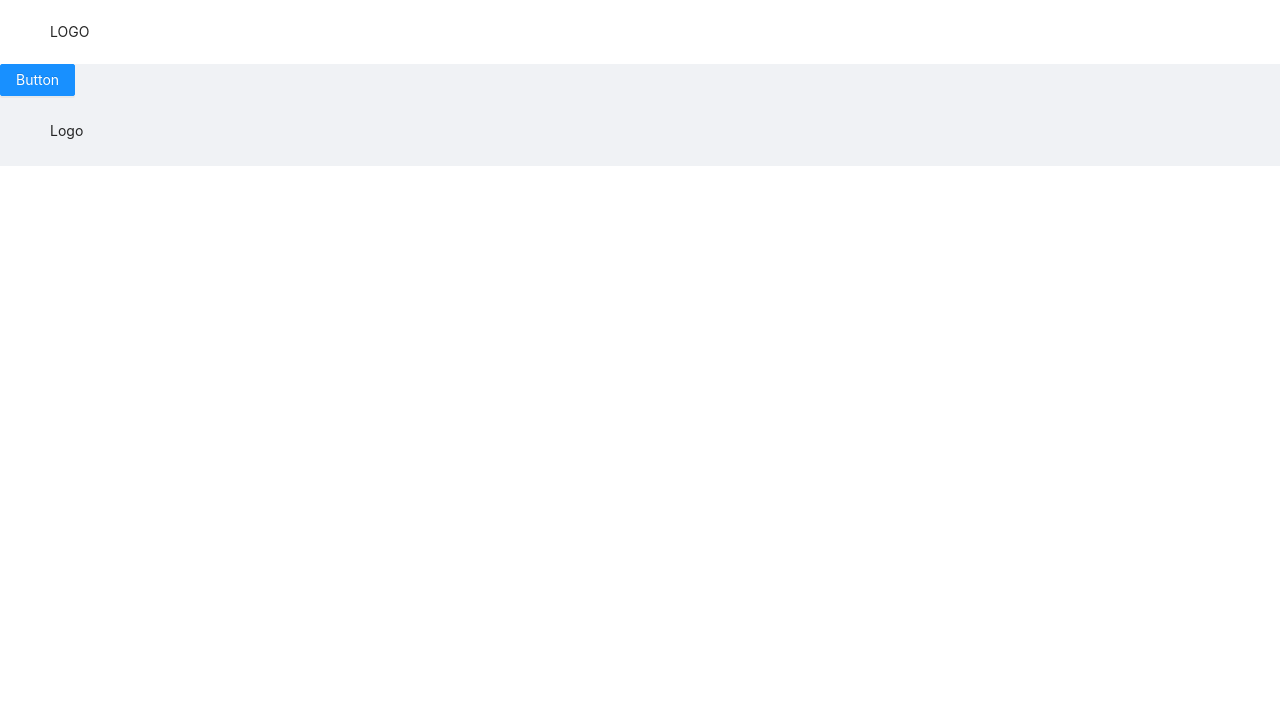
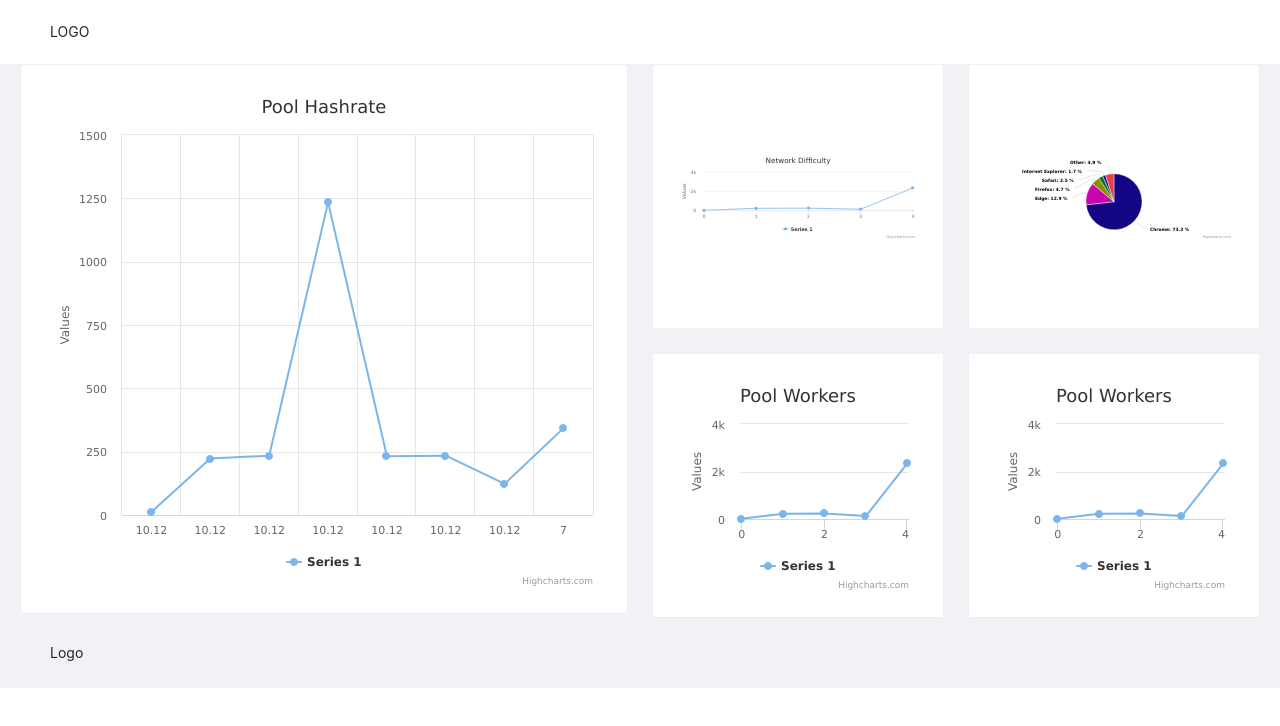
Before and after one commit to nicholidev/evr-frontend, a Next.js app: page / in a window 1280 px wide. Shown: the top 726 px of the page. Built offline with nearby package versions, Linux system fonts and the light colour scheme.

Commit message:
(feat)/dashboard page, home layout

```diff
--- a/package.json
+++ b/package.json
@@ -3,7 +3,7 @@
   "version": "0.1.0",
   "private": true,
   "scripts": {
-    "dev": "next dev",
+    "dev": "SET PORT=8080 && next dev",
     "build": "next build",
     "start": "next start",
     "lint": "next lint"
@@ -27,8 +27,8 @@
     "@types/styled-components": "^5.1.26",
     "babel-plugin-import": "^1.13.5",
     "babel-plugin-module-resolver": "^4.1.0",
-    "eslint": "8.27.0",
-    "eslint-config-next": "13.0.3",
+    "eslint": "8.23.0",
+    "eslint-config-next": "12.2.5",
     "next-compose-plugins": "^2.2.1",
     "next-plugin-antd-less": "^1.8.0"
   }
--- a/src/components/container.tsx
+++ b/src/components/container.tsx
@@ -1,7 +1,7 @@
 import styled from "styled-components";
 
 const Container = styled.div`
-    max-width: 1296px;
+    max-width: 1496px;
     padding: 0 20px;
     margin-left: auto;
     margin-right: auto;
--- /dev/null
+++ b/src/components/global.tsx
@@ -0,0 +1,15 @@
+import { createGlobalStyle } from 'styled-components';
+
+
+const GlobalStyle = createGlobalStyle`
+  .highcharts-container {
+    width: 100%!important;
+
+    svg {
+      width: 100%!important;
+    }
+  }
+`
+
+
+export default GlobalStyle
--- a/src/pages/_app.tsx
+++ b/src/pages/_app.tsx
@@ -1,5 +1,13 @@
 import type { AppProps } from 'next/app'
+import { Fragment } from 'react'
+import GlobalStyle from "../components/global";
 
-export default function App({ Component, pageProps }: AppProps) {
-  return <Component {...pageProps} />
+export default function App({ Component, pageProps }: AppProps)
+{
+    return (
+        <Fragment>
+            <GlobalStyle/>
+            <Component {...pageProps} />
+        </Fragment>
+    )
 }
--- a/src/pages/index.tsx
+++ b/src/pages/index.tsx
@@ -1,9 +1,101 @@
-import { Button } from 'antd'
+import { Button, Card, Col, Row, Space } from 'antd'
 import Head from 'next/head'
+import Highcharts from 'highcharts'
+import HighchartsReact from 'highcharts-react-official'
+
 import MainLayout from 'layouts'
+import Container from 'components/container'
 
 
-export default function Home() {
+export default function Home()
+{
+
+    const chartOptions = {
+        chart: {
+            height: 500,
+        },
+        title: {
+            text: 'Pool Hashrate'
+        },
+        xAxis: {
+            gridLineWidth: 1,
+            categories: ['10.12', '10.12', '10.12', '10.12', '10.12', '10.12', '10.12'],
+        },
+        series: [{
+            data: [12, 223, 234, 1234,232, 234,123,343]
+        }]
+
+    }
+
+    const chartOptions2 = {
+        chart: {
+            height: 215,
+        },
+        title: {
+            text: 'Network Difficulty'
+        },
+        series: [{
+            data: [12, 223, 234, 123,2343 ]
+        }]
+    }
+
+    const chartOptions3 = {
+        chart: {
+            height: 215,
+        },
+        title: {
+            text: 'Pool Workers'
+        },
+        series: [{
+            data: [12, 223, 234, 123,2343 ]
+        }]
+    }
+
+    const chartOption4 = {
+        accessibility: { enabled: false },
+        chart: {
+            plotBackgroundColor: null,
+            plotBorderWidth: null,
+            plotShadow: false,
+            type: 'pie',
+            height: 215
+        },
+        title: {
+            text: ''
+        },
+        tooltip: {
+            pointFormat: '{series.name}: <b>{point.percentage:.1f}%</b>'
+        },
+
+        plotOptions: {
+            pie: {
+                allowPointSelect: true,
+                cursor: 'pointer',
+                dataLabels: {
+                    enabled: true,
+                    format: '<b>{point.name}</b>: {point.percentage:.1f} %',
+                    connectorColor: 'silver'
+                }
+            }
+        },
+        series: [
+            {
+                name: 'Share',
+                type: 'pie',
+                data: [
+                    { name: 'Chrome', y: 73.24, color: '#130685' },
+                    { name: 'Edge', y: 12.93, color: '#cc03b1' },
+                    { name: 'Firefox', y: 4.73, color: '#8b8d00' },
+                    { name: 'Safari', y: 2.50, color: '#027c12' },
+                    { name: 'Internet Explorer', y: 1.65, color: '#160bac' },
+                    { name: 'Other', y: 4.93, color: '#eb3e3e' }
+                ]
+            }
+        ]
+    }
+
+
+
     return (
         <MainLayout>
             <Head>
@@ -12,11 +104,64 @@ export default function Home() {
                 <link rel="icon" href="/favicon.ico" />
             </Head>
 
-      <Button
-        type="primary"
+            <Container>
+                <Row
+                    gutter={[24, 24]}
                 >
-          Button
-      </Button>
+                    <Col
+                        span={12}
+                    >
+                        <Card>
+                            <HighchartsReact
+                                highcharts={Highcharts}
+                                options={chartOptions}
+                            />
+                        </Card>
+                    </Col>
+                    <Col
+                        span={6}
+                    >
+                        <Space
+                            direction="vertical"
+                            size={24}
+                        >
+                            <Card>
+                                <HighchartsReact
+                                    highcharts={Highcharts}
+                                    options={chartOptions2}
+                                />
+                            </Card>
+                            <Card>
+                                <HighchartsReact
+                                    highcharts={Highcharts}
+                                    options={chartOptions3}
+                                />
+                            </Card>
+                        </Space>
+                    </Col>
+                    <Col
+                        span={6}
+                    >
+                        <Space
+                            direction="vertical"
+                            size={24}
+                        >
+                            <Card>
+                                <HighchartsReact
+                                    highcharts={Highcharts}
+                                    options={chartOption4}
+                                />
+                            </Card>
+                            <Card>
+                                <HighchartsReact
+                                    highcharts={Highcharts}
+                                    options={chartOptions3}
+                                />
+                            </Card>
+                        </Space>
+                    </Col>
+                </Row>
+            </Container>
         </MainLayout>
     )
 }
```
Also changed, not shown: src/pages/dashboard.tsx (+59 -26 lines), src/pages/statistics.tsx (deleted, +0 -10 lines), 1 other file (tests, documents, lock files or other folders). Lines whose indentation alone changed are shown as unchanged.
